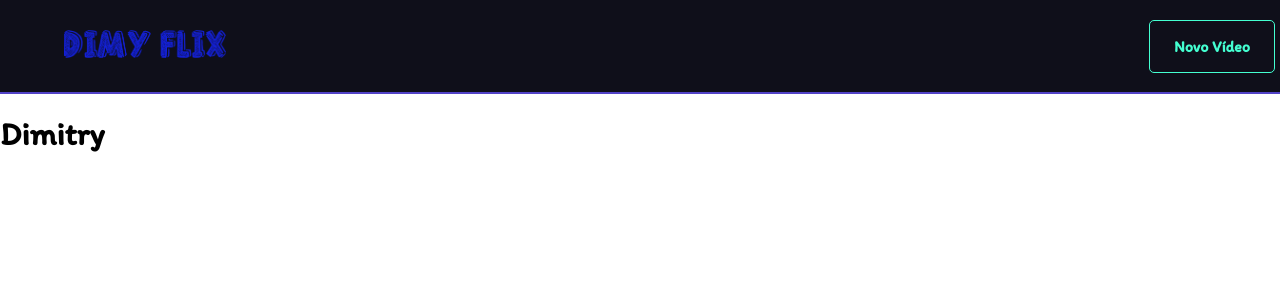
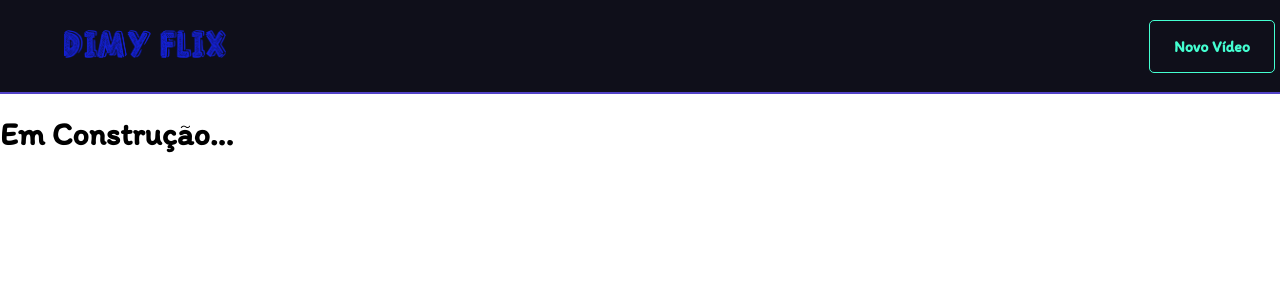
Before and after one commit to dimitrymm/dimiflix, a React (Create React App) app: page / in a window 1280 px wide. Shown: the top 300 px of the page. Built offline with nearby package versions, Linux system fonts and the light colour scheme.

Commit message:
Update App.js

```diff
--- a/src/App.js
+++ b/src/App.js
@@ -5,8 +5,8 @@ import Menu from './components/Menu'
 function App() {
   return (
     <div className="App">
-     <Menu/>
-      <h1>Dimitry</h1>
+      <Menu />
+      <h1>Em Construção...</h1>
 
     </div>
   );
```
